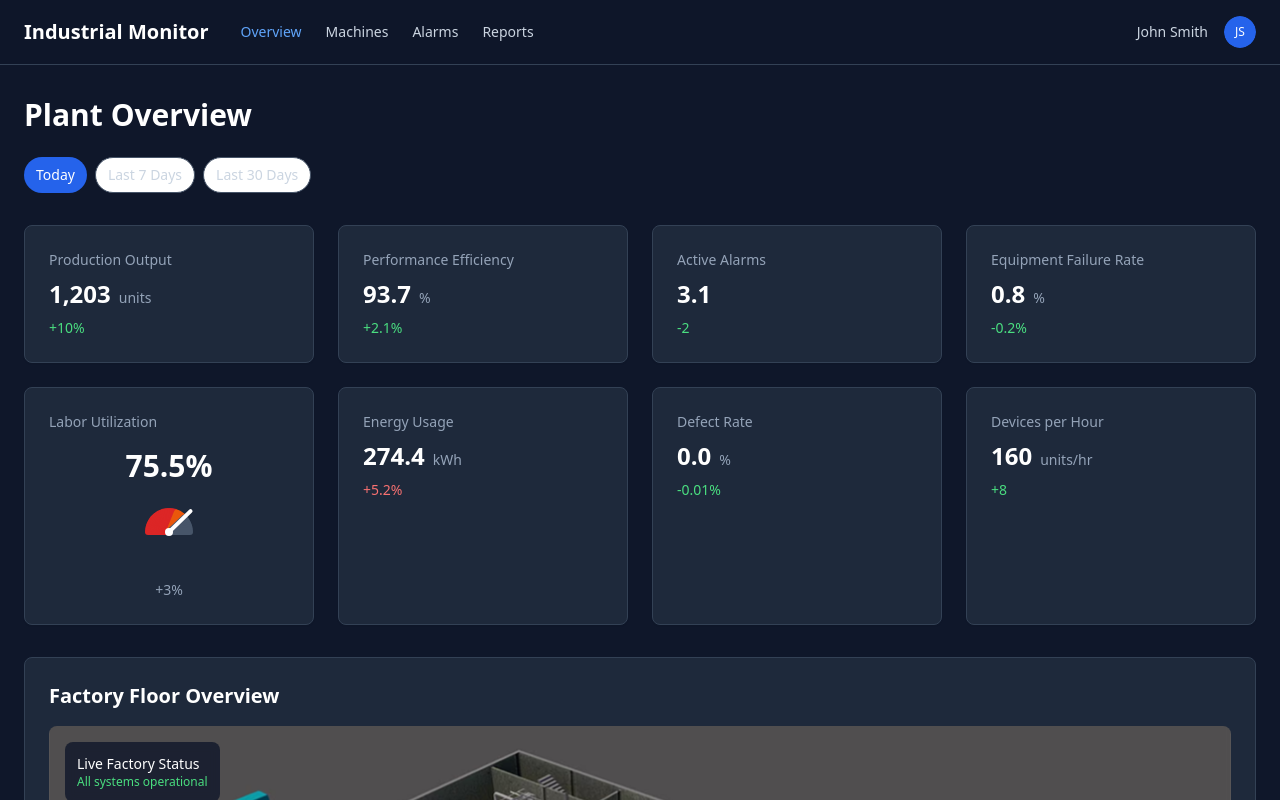
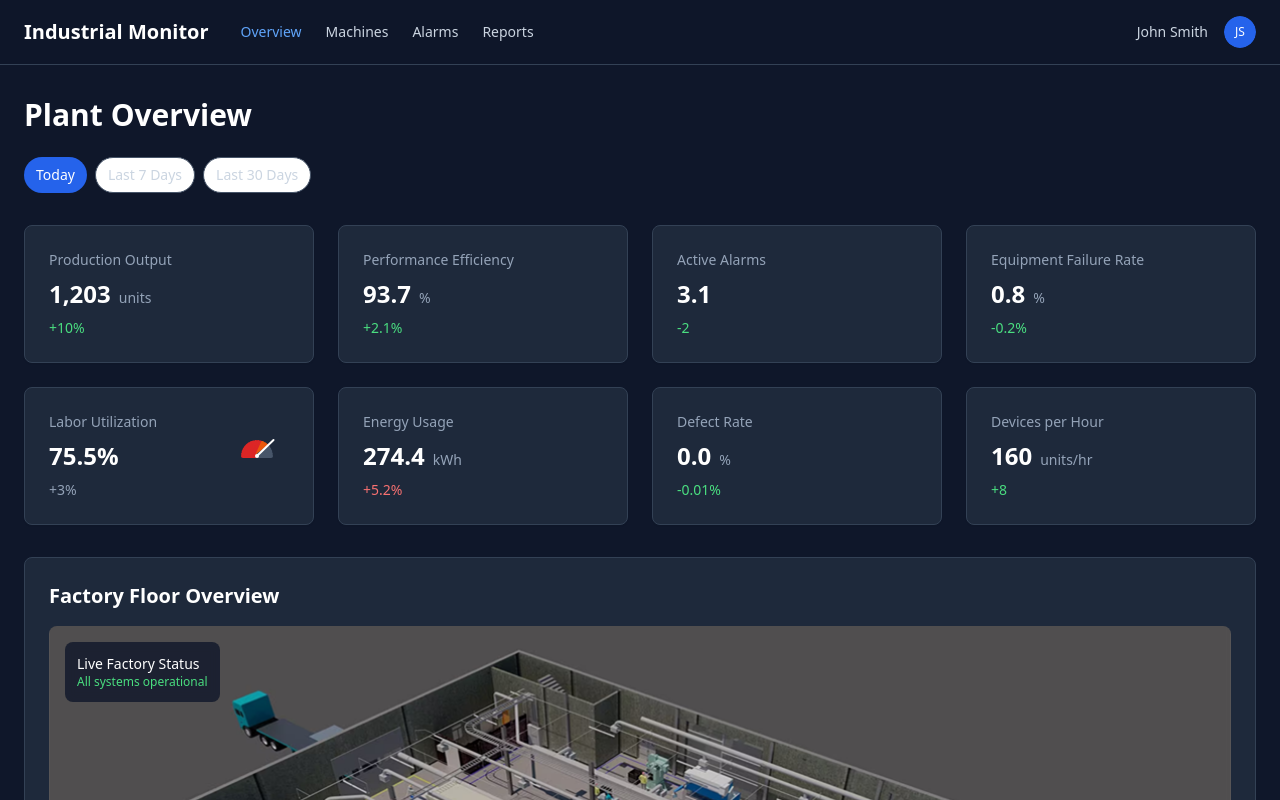
Before and after one commit to AmbitSoftwareDXB/factory-pulse-monitor-ui, a React (Vite) app: page / in a window 1280 px wide. Shown: the top 800 px of the page. Built offline with nearby package versions, Linux system fonts and the light colour scheme.

Commit message:
Fix: Uniform card size
Ensure all KPI cards maintain a consistent vertical size.

```diff
--- a/src/components/dashboard/KPICard.tsx
+++ b/src/components/dashboard/KPICard.tsx
@@ -28,7 +28,7 @@ const KPICard: React.FC<KPICardProps> = ({ title, value, trend, trendType, trend
   // Create semicircular gauge for Labor Utilization
   const createGaugeSegments = () => {
     const segments = [];
-    const totalSegments = 30;
+    const totalSegments = 20;
     const filledSegments = Math.floor((percentage / 100) * totalSegments);
 
     for (let i = 0; i < totalSegments; i++) {
@@ -45,7 +45,7 @@ const KPICard: React.FC<KPICardProps> = ({ title, value, trend, trendType, trend
       segments.push(
         <div
           key={i}
-          className="absolute w-1.5 h-6 origin-bottom rounded-sm"
+          className="absolute w-1 h-4 origin-bottom rounded-sm"
           style={{
             left: '50%',
             bottom: '50%',
@@ -62,20 +62,18 @@ const KPICard: React.FC<KPICardProps> = ({ title, value, trend, trendType, trend
     return (
       <Card className="bg-slate-800 border-slate-700 hover:bg-slate-750 hover:shadow-lg hover:scale-[1.02] transition-all duration-200 cursor-pointer">
         <CardContent className="p-6">
-          <div className="space-y-4">
+          <div className="space-y-2">
             <p className="text-sm font-medium text-slate-400">{title}</p>
 
-            {/* Large semicircular gauge */}
-            <div className="flex flex-col items-center space-y-4">
-              {/* Percentage value above gauge */}
-              <div className="text-3xl font-bold text-white">{value}</div>
+            <div className="flex items-center justify-between">
+              <div className="text-2xl font-bold text-white">{value}</div>
 
-              {/* Gauge container */}
-              <div className="relative w-32 h-16">
+              {/* Compact gauge on the right */}
+              <div className="relative w-16 h-8 flex-shrink-0">
                 {createGaugeSegments()}
                 {/* Needle indicator */}
                 <div
-                  className="absolute w-1 h-8 bg-white origin-bottom rounded-sm shadow-lg"
+                  className="absolute w-0.5 h-6 bg-white origin-bottom rounded-sm shadow-lg"
                   style={{
                     left: '50%',
                     bottom: '50%',
@@ -83,7 +81,7 @@ const KPICard: React.FC<KPICardProps> = ({ title, value, trend, trendType, trend
                   }}
                 />
                 {/* Center dot */}
-                <div className="absolute w-2 h-2 bg-white rounded-full" style={{
+                <div className="absolute w-1 h-1 bg-white rounded-full" style={{
                   left: '50%',
                   bottom: '50%',
                   transform: 'translateX(-50%) translateY(50%)'
@@ -91,7 +89,7 @@ const KPICard: React.FC<KPICardProps> = ({ title, value, trend, trendType, trend
               </div>
             </div>
 
-            <p className={`text-sm font-medium ${trendColors[finalTrendType]} text-center`}>
+            <p className={`text-sm font-medium ${trendColors[finalTrendType]}`}>
               {trend}
             </p>
           </div>
```
